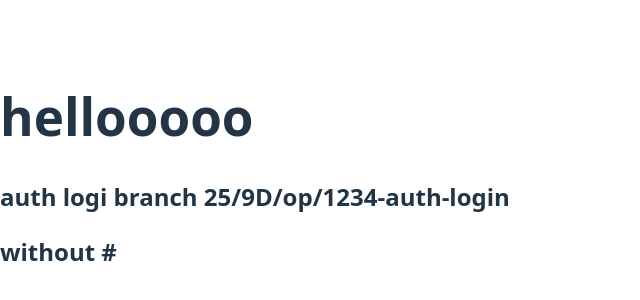
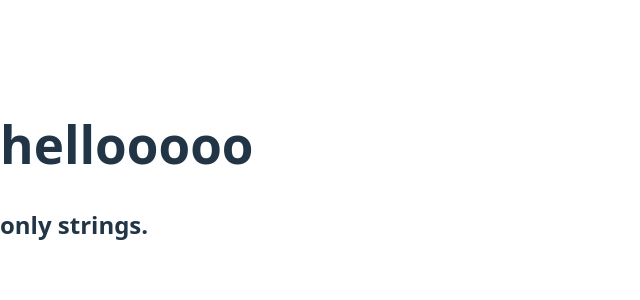
Before and after one commit to omp28/app1, a React (Vite) app: page / in a window 1280 px wide. Shown: the part 228-528 px from the top of the page, without its empty margins (0-640 px from the left). Built offline with nearby package versions, Linux system fonts and the light colour scheme.

Commit message:
only strings

```diff
--- a/src/App.tsx
+++ b/src/App.tsx
@@ -3,8 +3,7 @@ function App() {
     <>
       <div>
         <h1>hellooooo</h1>
-        <h2>auth logi branch 25/9D/op/1234-auth-login</h2>
-        <h2>without #</h2>
+        <h2>only strings.</h2>
       </div>
     </>
   );
```
